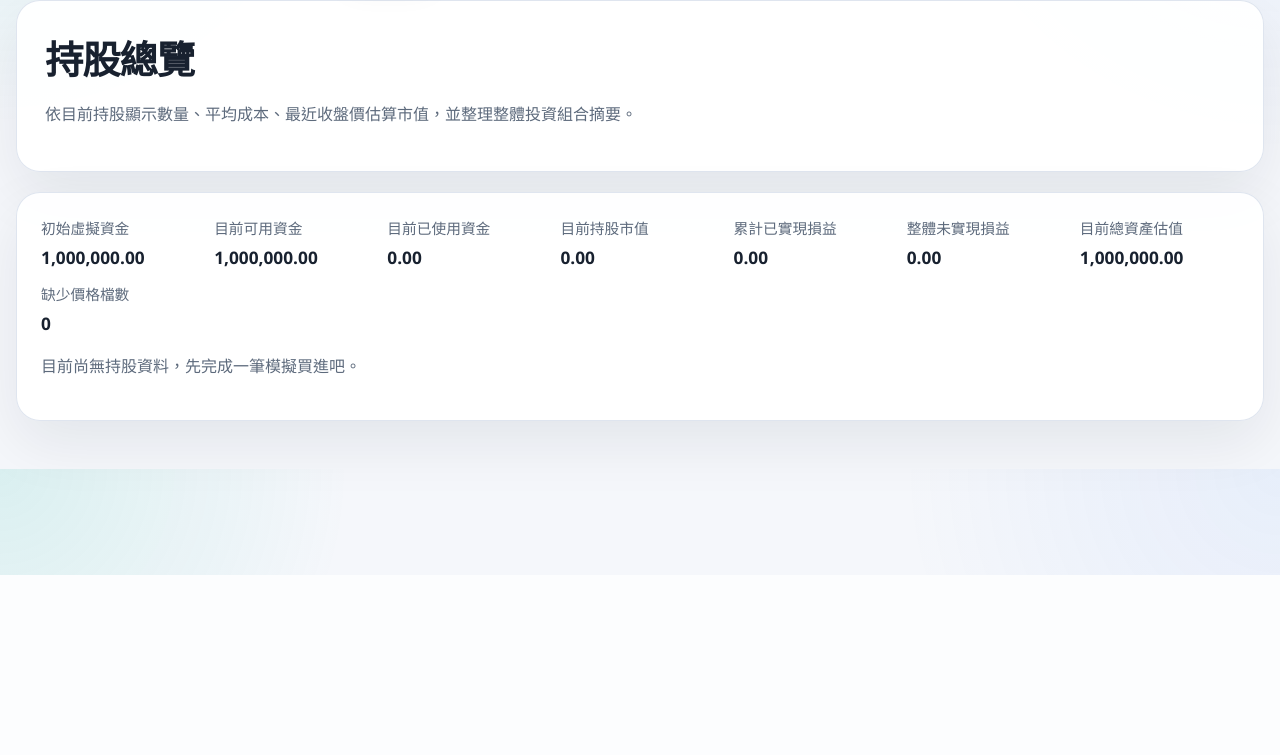
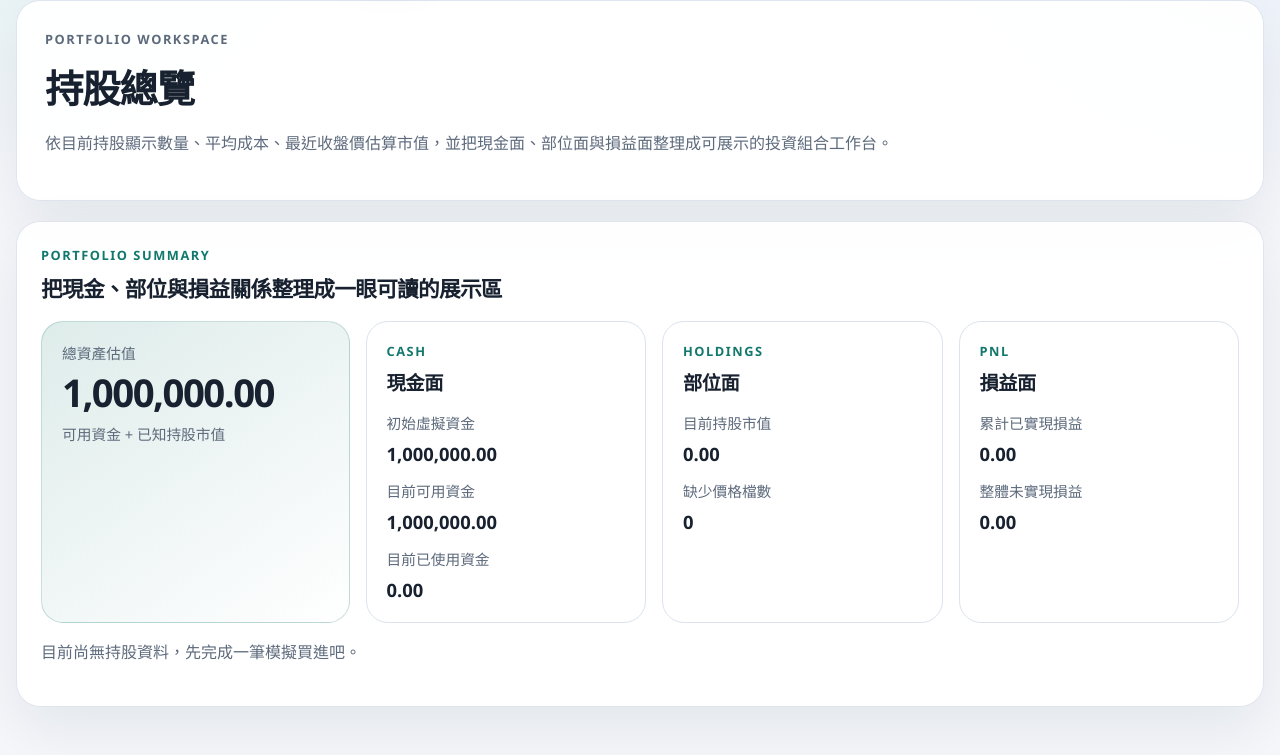
Before and after one commit to jeff841117/StockPredictionSystem, a FastAPI app: page /trades/portfolio in a window 1280 px wide. Shown: the part 225-980 px from the top of the page. Before the commit the page ends 800 px from the top, so only its background shows below. Run offline with FastAPI, Linux system fonts and the light colour scheme; data that the repository does not hold is empty.

Commit message:
feat: enhance portfolio demo summary

```diff
--- a/app/routers/pages.py
+++ b/app/routers/pages.py
@@ -6,6 +6,7 @@
 
 from app.config import get_settings
 from app.services.stock_service import get_default_date_range, get_default_interval_label, get_home_screener_items
+from app.services.trade_service import get_portfolio_summary
 
 
 router = APIRouter()
@@ -17,6 +18,7 @@
 def index(request: Request):
     start_date, end_date = get_default_date_range()
     screener_items, screener_fallback_message = get_home_screener_items(start_date_text=start_date, end_date_text=end_date)
+    portfolio_summary = get_portfolio_summary()
     return templates.TemplateResponse(
         request=request,
         name="index.html",
@@ -24,6 +26,7 @@
             "project_name": settings.app_name,
             "message": "輸入台股代號與日期區間後，即可查詢對應的歷史成交資料。",
             "fixed_interval": get_default_interval_label(),
+            "portfolio_summary": portfolio_summary,
             "screener_fallback_message": screener_fallback_message,
             "screener_items": screener_items,
             "start_date": start_date,
--- a/app/routers/stocks.py
+++ b/app/routers/stocks.py
@@ -17,7 +17,7 @@
     get_default_date_range,
     get_default_interval_label,
 )
-from app.services.trade_service import get_position_for_stock, get_virtual_cash_summary
+from app.services.trade_service import get_portfolio_summary, get_position_for_stock, get_virtual_cash_summary
 
 
 router = APIRouter(prefix="/stocks", tags=["stocks"])
@@ -68,6 +68,7 @@
             "project_name": settings.app_name,
             "message": "輸入台股代號與日期區間後，即可查詢對應的歷史成交資料。",
             "fixed_interval": get_default_interval_label(),
+            "portfolio_summary": get_portfolio_summary(),
             "stock_no": stock_no,
             "start_date": start_date or default_start_date,
             "end_date": end_date or default_end_date,
--- a/app/static/css/style.css
+++ b/app/static/css/style.css
@@ -524,6 +524,85 @@
     color: var(--muted);
 }
 
+.portfolio-preview-heading {
+    align-items: end;
+}
+
+.portfolio-preview-grid,
+.portfolio-summary-grid {
+    display: grid;
+    gap: 16px;
+}
+
+.portfolio-preview-grid {
+    grid-template-columns: minmax(0, 1.2fr) repeat(3, minmax(0, 1fr));
+}
+
+.portfolio-summary-grid {
+    grid-template-columns: minmax(0, 1.1fr) repeat(3, minmax(0, 1fr));
+}
+
+.portfolio-preview-card,
+.portfolio-highlight-card,
+.portfolio-group-card {
+    border: 1px solid var(--line);
+    border-radius: 22px;
+    background: rgba(255, 255, 255, 0.82);
+}
+
+.portfolio-preview-card,
+.portfolio-highlight-card {
+    min-height: 170px;
+    padding: 20px;
+}
+
+.portfolio-group-card {
+    padding: 20px;
+}
+
+.portfolio-preview-card.primary,
+.portfolio-highlight-card {
+    background: linear-gradient(145deg, rgba(18, 120, 109, 0.14), rgba(255, 255, 255, 0.96));
+    border-color: rgba(18, 120, 109, 0.22);
+}
+
+.portfolio-preview-card strong,
+.portfolio-highlight-card strong {
+    display: block;
+    margin-top: 10px;
+    font-size: clamp(1.7rem, 3vw, 2.5rem);
+    line-height: 1;
+    letter-spacing: -0.04em;
+}
+
+.portfolio-preview-card .help-text,
+.portfolio-highlight-card .help-text {
+    margin: 10px 0 0;
+    font-size: 0.92rem;
+}
+
+.portfolio-group-card h4 {
+    margin: 0;
+    font-size: 1.2rem;
+    letter-spacing: -0.02em;
+}
+
+.portfolio-group-metrics {
+    display: grid;
+    gap: 14px;
+    margin-top: 16px;
+}
+
+.portfolio-group-metrics strong {
+    display: block;
+    margin-top: 8px;
+    font-size: 1.15rem;
+}
+
+.portfolio-fallback-note {
+    margin-top: 16px;
+}
+
 .insight-grid {
     display: grid;
     grid-template-columns: repeat(3, minmax(0, 1fr));
@@ -797,6 +876,8 @@
     .detail-hero,
     .detail-workspace-grid,
     .home-positioning-grid,
+    .portfolio-preview-grid,
+    .portfolio-summary-grid,
     .insight-grid,
     .workflow-strip {
         grid-template-columns: 1fr;
--- a/app/templates/portfolio.html
+++ b/app/templates/portfolio.html
@@ -4,8 +4,9 @@
 
 {% block content %}
 <section class="hero">
+    <p class="section-kicker">Portfolio Workspace</p>
     <h2>持股總覽</h2>
-    <p>依目前持股顯示數量、平均成本、最近收盤價估算市值，並整理整體投資組合摘要。</p>
+    <p>依目前持股顯示數量、平均成本、最近收盤價估算市值，並把現金面、部位面與損益面整理成可展示的投資組合工作台。</p>
 </section>
 
 <section class="result-panel">
@@ -13,7 +14,24 @@
     <div class="error-box">{{ trade_error_message }}</div>
     {% endif %}
 
-    <div class="stock-summary">
+    <div class="section-heading">
+        <div>
+            <p class="section-kicker">Portfolio Summary</p>
+            <h3>把現金、部位與損益關係整理成一眼可讀的展示區</h3>
+        </div>
+    </div>
+
+    <div class="portfolio-summary-grid">
+        <article class="portfolio-highlight-card">
+            <span class="label">總資產估值</span>
+            <strong>{{ portfolio_summary.total_asset_estimate }}</strong>
+            <p class="help-text">可用資金 + 已知持股市值</p>
+        </article>
+
+        <article class="portfolio-group-card">
+            <p class="section-kicker">Cash</p>
+            <h4>現金面</h4>
+            <div class="portfolio-group-metrics">
                 <div>
                     <span class="label">初始虛擬資金</span>
                     <strong>{{ portfolio_summary.initial_cash }}</strong>
@@ -26,10 +44,28 @@
                     <span class="label">目前已使用資金</span>
                     <strong>{{ portfolio_summary.used_cash }}</strong>
                 </div>
+            </div>
+        </article>
+
+        <article class="portfolio-group-card">
+            <p class="section-kicker">Holdings</p>
+            <h4>部位面</h4>
+            <div class="portfolio-group-metrics">
                 <div>
                     <span class="label">目前持股市值</span>
                     <strong>{{ portfolio_summary.holdings_market_value }}</strong>
                 </div>
+                <div>
+                    <span class="label">缺少價格檔數</span>
+                    <strong>{{ portfolio_summary.missing_price_count }}</strong>
+                </div>
+            </div>
+        </article>
+
+        <article class="portfolio-group-card">
+            <p class="section-kicker">PnL</p>
+            <h4>損益面</h4>
+            <div class="portfolio-group-metrics">
                 <div>
                     <span class="label">累計已實現損益</span>
                     <strong>{{ portfolio_summary.total_realized_pnl }}</strong>
@@ -38,18 +74,14 @@
                     <span class="label">整體未實現損益</span>
                     <strong>{{ portfolio_summary.total_unrealized_pnl }}</strong>
                 </div>
-        <div>
-            <span class="label">目前總資產估值</span>
-            <strong>{{ portfolio_summary.total_asset_estimate }}</strong>
             </div>
-        <div>
-            <span class="label">缺少價格檔數</span>
-            <strong>{{ portfolio_summary.missing_price_count }}</strong>
-        </div>
+        </article>
     </div>
 
     {% if portfolio_summary.missing_price_count %}
-    <p class="help-text">有 {{ portfolio_summary.missing_price_count }} 檔持股暫時無法取得最近收盤價，目前總資產估值與未實現損益僅納入已知市值部分。</p>
+    <div class="info-box portfolio-fallback-note">
+        有 {{ portfolio_summary.missing_price_count }} 檔持股暫時無法取得最近收盤價，目前總資產估值與未實現損益僅納入已知市值部分。
+    </div>
     {% endif %}
 
     {% if positions %}
```
Also changed, not shown: app/templates/index.html (+37 -0 lines), tests/test_stocks.py (+29 -2 lines), tests/test_trades.py (+16 -0 lines), README.md. Lines whose indentation alone changed are shown as unchanged.
